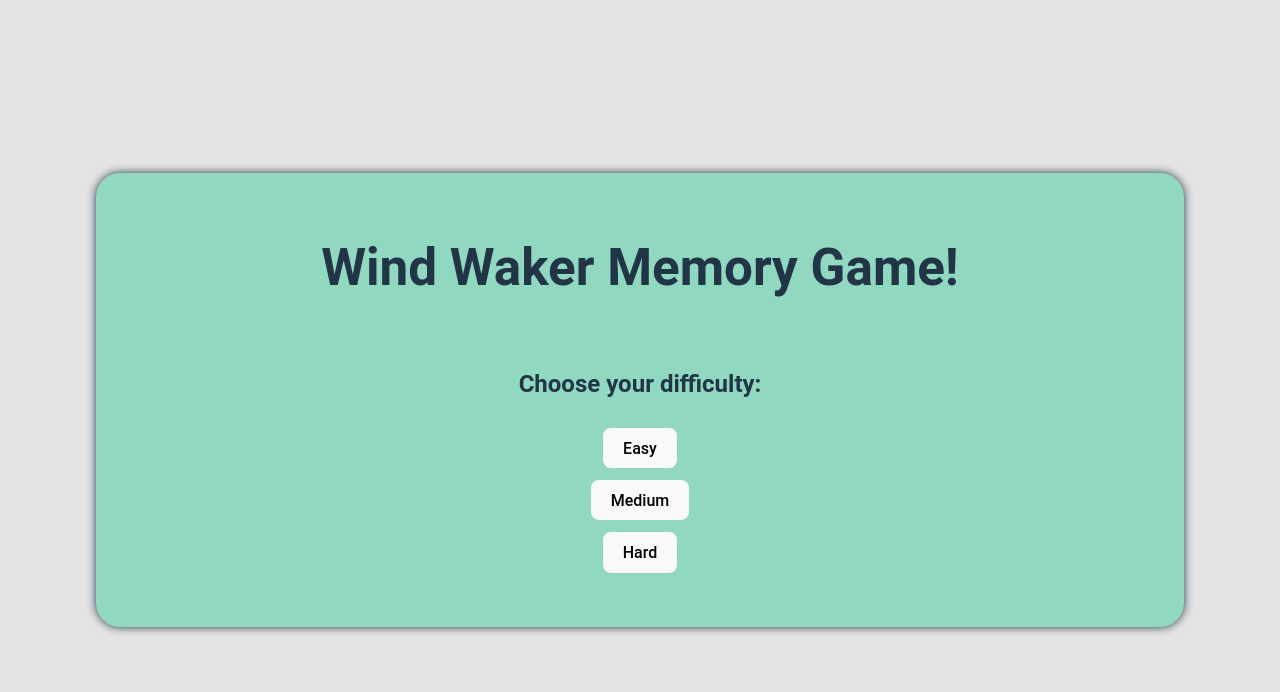
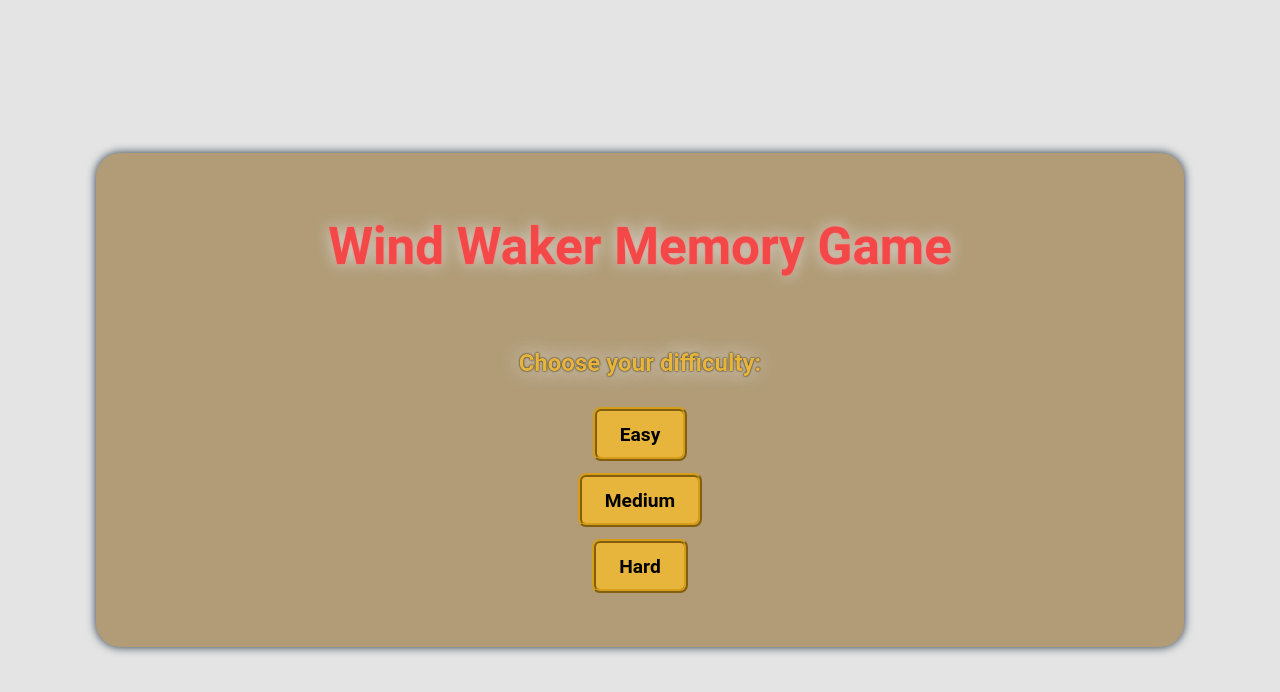
Before and after one commit to dayvancowboy13/memory-card-game, a React (Vite) app: page / in a window 1280 px wide. Shown: the top 692 px of the page. Built offline with nearby package versions, Linux system fonts and the light colour scheme.

Commit message:
Animate card when mounted

```diff
--- a/src/App.css
+++ b/src/App.css
@@ -4,7 +4,7 @@
   margin: 0 auto;
   padding: 2rem;
   text-align: center;
-  background-color: var(--c-sat-green);
+  background-color: var(--c-gold);
   border-radius: var(--default-border-radius);
   box-shadow: 0 0 10px;
 
@@ -15,13 +15,30 @@
   display: grid;
 }
 
+#game-title {
+  color: var(--c-red);
+  text-shadow: hsl(0, 89%, 72%) 0 0 2px, rgb(220, 220, 220) 0 0 15px;
+
+}
+
+.scores {
+  color: var(--c-orange);
+  text-shadow: black 0 0 2px, rgb(232, 232, 232) 0 0 8px;
+}
+
 .difficulty-selector {
   list-style-type: none;
   padding: 0;
+  color: var(--c-orange);
+  text-shadow: black 0 0 2px, rgb(230, 230, 230) 0 0 20px;
 }
 
 .list-item button {
   margin: 6px;
+  background-color: var(--c-orange);
+  border: ridge hsl(42, 78%, 47%) 4px;
+  font-weight: 700;
+  font-size: larger;
 }
 
 
--- a/src/App.jsx
+++ b/src/App.jsx
@@ -16,7 +16,7 @@
 
   return (
     <div id='app'>
-      <h1>Wind Waker Memory Game!</h1>
+      <h1 id='game-title'>Wind Waker Memory Game</h1>
       {difficulty === null ?
         <DifficultySelector onClick={onClick} /> : (
           <>
--- a/src/components/Card.jsx
+++ b/src/components/Card.jsx
@@ -4,11 +4,9 @@
 
 export default function Card({ id, imageURL, cardTitle, onClick }) {
 
-
     function handleClick() {
         log(`${cardTitle} clicked`);
         log('shuffling cards and updating states');
-
         onClick(id);
     }
 
--- a/src/components/style/Card.css
+++ b/src/components/style/Card.css
@@ -7,17 +7,20 @@
     height: 260px;
     margin: 5px;
     padding: .85em;
-    background-color: var(--c-gold);
+    background-color: var(--c-orange);
+    box-shadow: 0 0 10px;
+    transition: ease-in-out 30ms;
+    animation: 550ms card-flip alternate-reverse;
+
+    border: ridge 4px hsl(42, 78%, 45%);
 
     border-radius: var(--default-border-radius);
 
     & h2 {
-
         padding: 0;
         margin-bottom: 0;
         margin-top: 0;
         font-size: 1.1em;
-        /* max-height: 10%; */
     }
 }
 
@@ -25,11 +28,26 @@
     max-width: 100%;
 }
 
+.card:hover {
+    box-shadow: white 0 0 13px;
+    scale: 104%;
+}
+
 .card-text {
     display: flex;
     flex: auto;
     align-items: center;
     container: cardtext;
+}
+
+@keyframes card-flip {
+    from {
+        transform: rotateY(0)
+    }
+
+    to {
+        transform: rotateY(90deg)
+    }
 }
 
 @container cardtext (max-height: 30px) {
--- a/src/components/style/GameBoard.css
+++ b/src/components/style/GameBoard.css
@@ -12,7 +12,7 @@
     justify-self: center;
     justify-items: center;
 
-    box-shadow: 0 0 10px;
+    box-shadow: rgb(215, 215, 215) 0 0 20px;
 
 }
 
@@ -25,7 +25,7 @@
 }
 
 .board.hard {
-    grid-template-columns: repeat(4, 1fr);
+    grid-template-columns: repeat(6, 1fr);
 }
 
 .scores {
--- a/src/index.css
+++ b/src/index.css
@@ -20,10 +20,13 @@
   --c-mid-green: #529F42;
   --c-light-green: #5AB24A;
   --c-sat-green: #91d8c1;
-  --c-yellow: #C6FF00;
-  --c-gold: #FFEF10;
-  --c-gold: #fff061;
+  --c-lime-green: #C6FF00;
+  --c-orange: #E7B53C;
+  --c-yellow: #FFEF10;
+  /* --c-gold: #fff061; */
   --c-grey: #eeeeee;
+  --c-gold: hsl(38, 27%, 58%);
+  /* --c-gold: #A79067; */
 
 }
 
@@ -65,6 +68,7 @@
 button:hover {
   /* border-color: #454545; */
   box-shadow: 0px 0px 8px;
+  scale: 120%;
 }
 
 button:focus,
```
